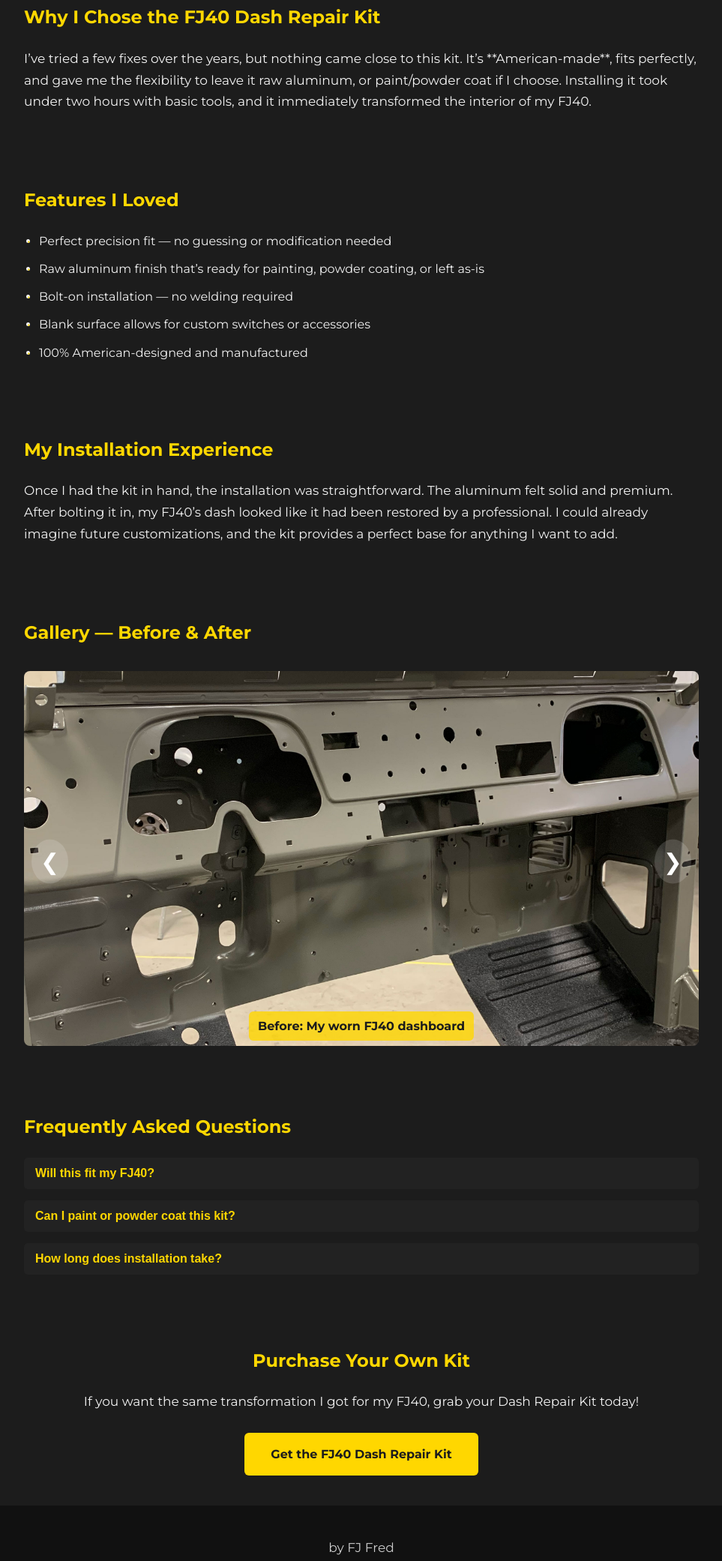
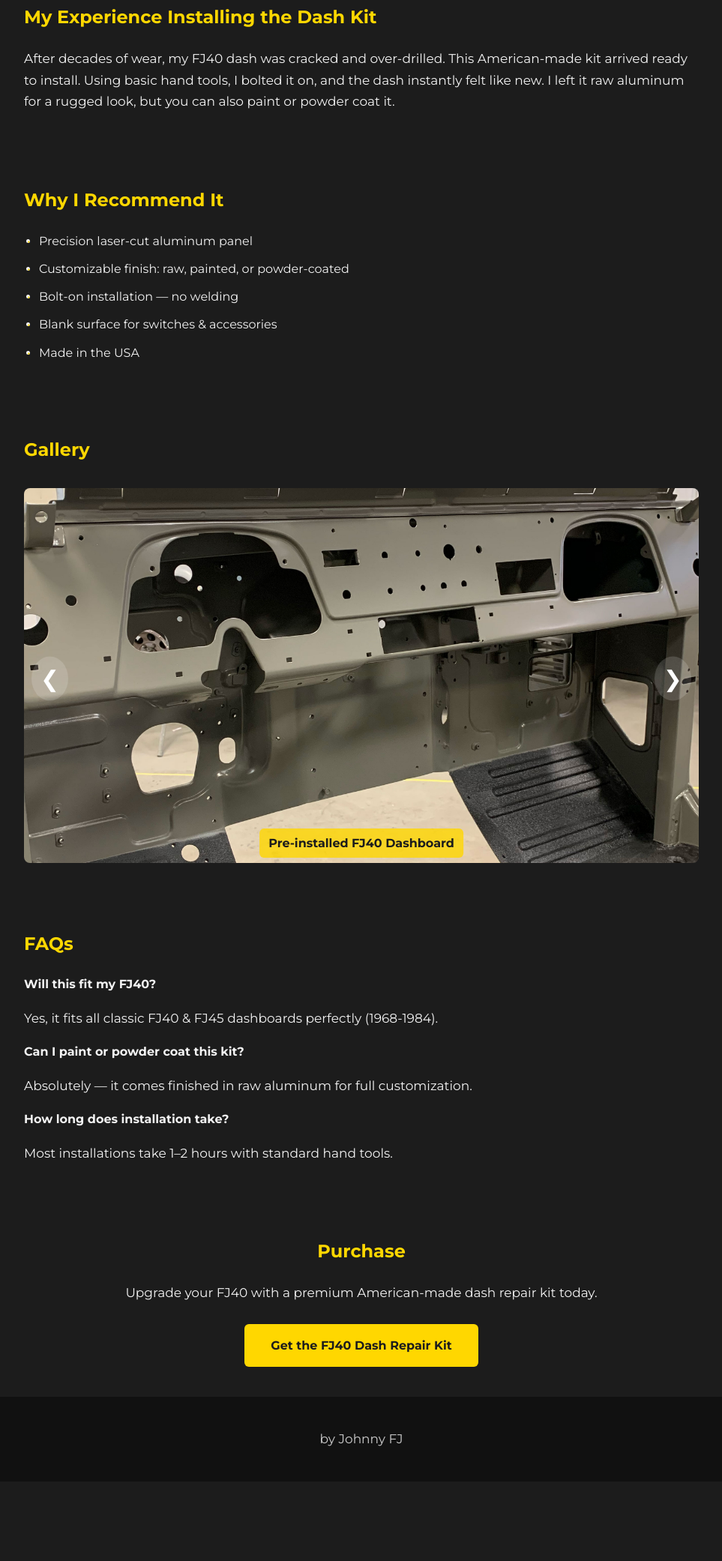
Before and after one commit to robertsfamily8991/FJ-Repair-Kit, a plain HTML site: page index.html in a window 1280 px wide. Shown: the part 597-2679 px from the top of the page at 75% size, without its empty margins (158-1121 px from the left). After the commit the page ends 2573 px from the top, so only its background shows below. Drawn offline with Linux system fonts and the light colour scheme.

Commit message:
Update index.html

```diff
--- a/index.html
+++ b/index.html
@@ -3,7 +3,7 @@
 <head>
 <meta charset="UTF-8">
 <meta name="viewport" content="width=device-width, initial-scale=1.0">
-<title>My FJ40 Dash Repair Kit Experience</title>
+<title>FJ40 Dash Repair Kit</title>
 
 <!-- Google Tag Manager -->
 <script>
@@ -25,86 +25,81 @@ height="0" width="0" style="display:none;visibility:hidden"></iframe></noscript>
 
 <header class="hero">
     <div class="hero-overlay"></div>
-    <div class="hero-content fade-in">
-        <h1>How I Revived My FJ40 Dashboard</h1>
-        <p>After years of driving my FJ40, the dash was cracked, dented, and full of unnecessary holes. I decided to try the FJ40 Dash Repair Kit — and wow, the results speak for themselves.</p>
-        <a href="#buy" class="cta-btn">See It in Action</a>
+    <div class="hero-content">
+        <h1>FJ40 Dash Repair Kit</h1>
+        <p>I bought this kit for my FJ40 — installing it transformed my dashboard. Solid aluminum, perfect fit, and fully customizable!</p>
+        <a href="#buy" class="cta-btn">Buy Now</a>
     </div>
 </header>
 
 <main>
-<section class="intro section fade-in">
-    <h2>Why I Chose the FJ40 Dash Repair Kit</h2>
-    <p>I’ve tried a few fixes over the years, but nothing came close to this kit. It’s **American-made**, fits perfectly, and gave me the flexibility to leave it raw aluminum, or paint/powder coat if I choose. Installing it took under two hours with basic tools, and it immediately transformed the interior of my FJ40.</p>
+<section class="intro section">
+    <h2>My Experience Installing the Dash Kit</h2>
+    <p>After decades of wear, my FJ40 dash was cracked and over-drilled. This American-made kit arrived ready to install. Using basic hand tools, I bolted it on, and the dash instantly felt like new. I left it raw aluminum for a rugged look, but you can also paint or powder coat it.</p>
 </section>
 
-<section class="features section fade-in">
-    <h2>Features I Loved</h2>
+<section class="features section">
+    <h2>Why I Recommend It</h2>
     <ul class="feature-list">
-        <li>Perfect precision fit — no guessing or modification needed</li>
-        <li>Raw aluminum finish that’s ready for painting, powder coating, or left as-is</li>
-        <li>Bolt-on installation — no welding required</li>
-        <li>Blank surface allows for custom switches or accessories</li>
-        <li>100% American-designed and manufactured</li>
+        <li>Precision laser-cut aluminum panel</li>
+        <li>Customizable finish: raw, painted, or powder-coated</li>
+        <li>Bolt-on installation — no welding</li>
+        <li>Blank surface for switches & accessories</li>
+        <li>Made in the USA</li>
     </ul>
 </section>
 
-<section class="experience section fade-in">
-    <h2>My Installation Experience</h2>
-    <p>Once I had the kit in hand, the installation was straightforward. The aluminum felt solid and premium. After bolting it in, my FJ40’s dash looked like it had been restored by a professional. I could already imagine future customizations, and the kit provides a perfect base for anything I want to add.</p>
-</section>
-
-<section class="gallery section fade-in">
-    <h2>Gallery — Before & After</h2>
+<section class="gallery section">
+    <h2>Gallery</h2>
     <div class="carousel">
         <button class="carousel-btn prev">&#10094;</button>
         <div class="carousel-track">
             <div class="carousel-slide">
-                <img src="./assets/img/fj40-dash-kit-1.jpg" alt="FJ40 Dash Before Installation">
-                <span class="caption">Before: My worn FJ40 dashboard</span>
+                <img src="./assets/img/fj40-dash-kit-1.jpg" alt="FJ40 Dash Kit Before Installation">
+                <span class="caption">Pre-installed FJ40 Dashboard</span>
             </div>
             <div class="carousel-slide">
                 <img src="./assets/img/fj40-dash-kit-2.jpg" alt="FJ40 Dash Kit Installation">
-                <span class="caption">During installation: Perfect laser-cut fit</span>
+                <span class="caption">Precision laser-cut aluminum</span>
             </div>
             <div class="carousel-slide">
-                <img src="./assets/img/fj40-dash-kit-3.jpg" alt="FJ40 Dash Panel Installed">
-                <span class="caption">After: Clean, OEM-style finish</span>
+                <img src="./assets/img/fj40-dash-kit-3.jpg" alt="Dash Panel Close-Up">
+                <span class="caption">Installed perfectly in a classic FJ40</span>
             </div>
-            <div class="carousel-slide">
-                <img src="./assets/img/fj40-dash-kit-4.jpg" alt="Dash Panel Overview">
-                <span class="caption">Blank panel ready for custom switches</span>
+			<div class="carousel-slide">
+                <img src="./assets/img/fj40-dash-kit-4.jpg" alt="Dash Panel Close-Up">
+                <span class="caption">Ready for it's next chapter of life</span>
             </div>
         </div>
         <button class="carousel-btn next">&#10095;</button>
     </div>
 </section>
 
-<section class="faq section fade-in">
-    <h2>Frequently Asked Questions</h2>
+<section class="faq section">
+    <h2>FAQs</h2>
     <div class="faq-item">
-        <button class="faq-question">Will this fit my FJ40?</button>
-        <div class="faq-answer"><p>Yes, it fits all classic FJ40 & FJ45 (1968-1984) dashboards perfectly.</p></div>
+        <strong>Will this fit my FJ40?</strong>
+        <p>Yes, it fits all classic FJ40 & FJ45 dashboards perfectly (1968-1984).</p>
     </div>
     <div class="faq-item">
-        <button class="faq-question">Can I paint or powder coat this kit?</button>
-        <div class="faq-answer"><p>Absolutely — the kit comes finished in raw aluminum for full customization.</p></div>
+        <strong>Can I paint or powder coat this kit?</strong>
+        <p>Absolutely — it comes finished in raw aluminum for full customization.</p>
     </div>
     <div class="faq-item">
-        <button class="faq-question">How long does installation take?</button>
-        <div class="faq-answer"><p>Most installations take 1–2 hours using standard hand tools.</p></div>
+        <strong>How long does installation take?</strong>
+        <p>Most installations take 1–2 hours with standard hand tools.</p>
     </div>
 </section>
 
-<section class="buy section fade-in" id="buy">
-    <h2>Purchase Your Own Kit</h2>
-    <p>If you want the same transformation I got for my FJ40, grab your Dash Repair Kit today!</p>
-    <a class="buy-btn" href="https://selkirkoffroad.com/product/fj40-dash-repair-kit/?utm_source=blog&utm_medium=cta&utm_campaign=fj40_dash" target="_blank">Get the FJ40 Dash Repair Kit</a>
+<section class="buy section" id="buy">
+    <h2>Purchase</h2>
+    <p>Upgrade your FJ40 with a premium American-made dash repair kit today.</p>
+    <a class="buy-btn" href="https://selkirkoffroad.com/product/fj40-dash-repair-kit/" target="_blank">Get the FJ40 Dash Repair Kit</a>
 </section>
 </main>
 
 <footer class="footer">
-    <p>by FJ Fred</p>
+    <p>by Johnny FJ</p>
 </footer>
 
 <script src="script.js"></script>
```
